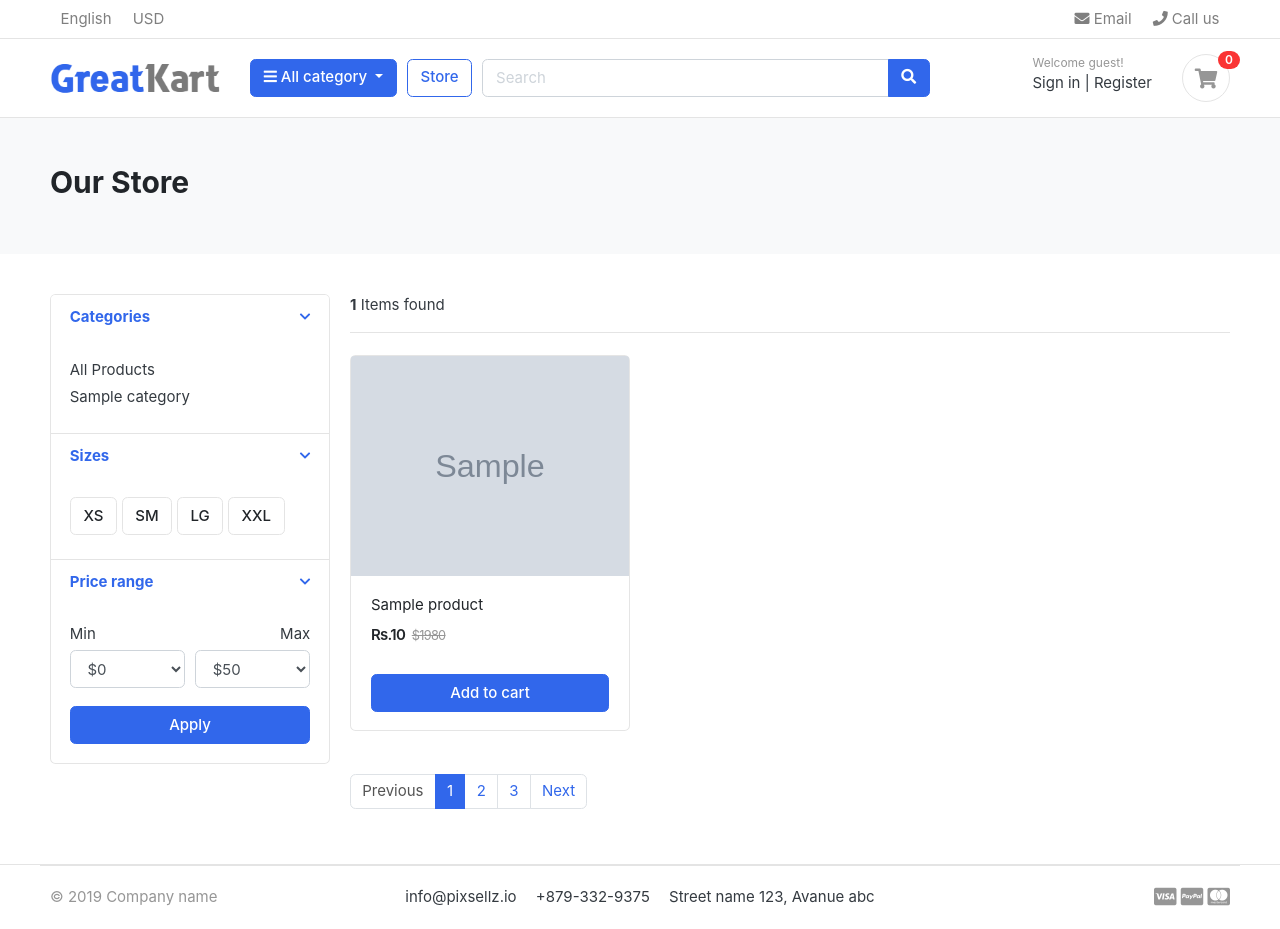
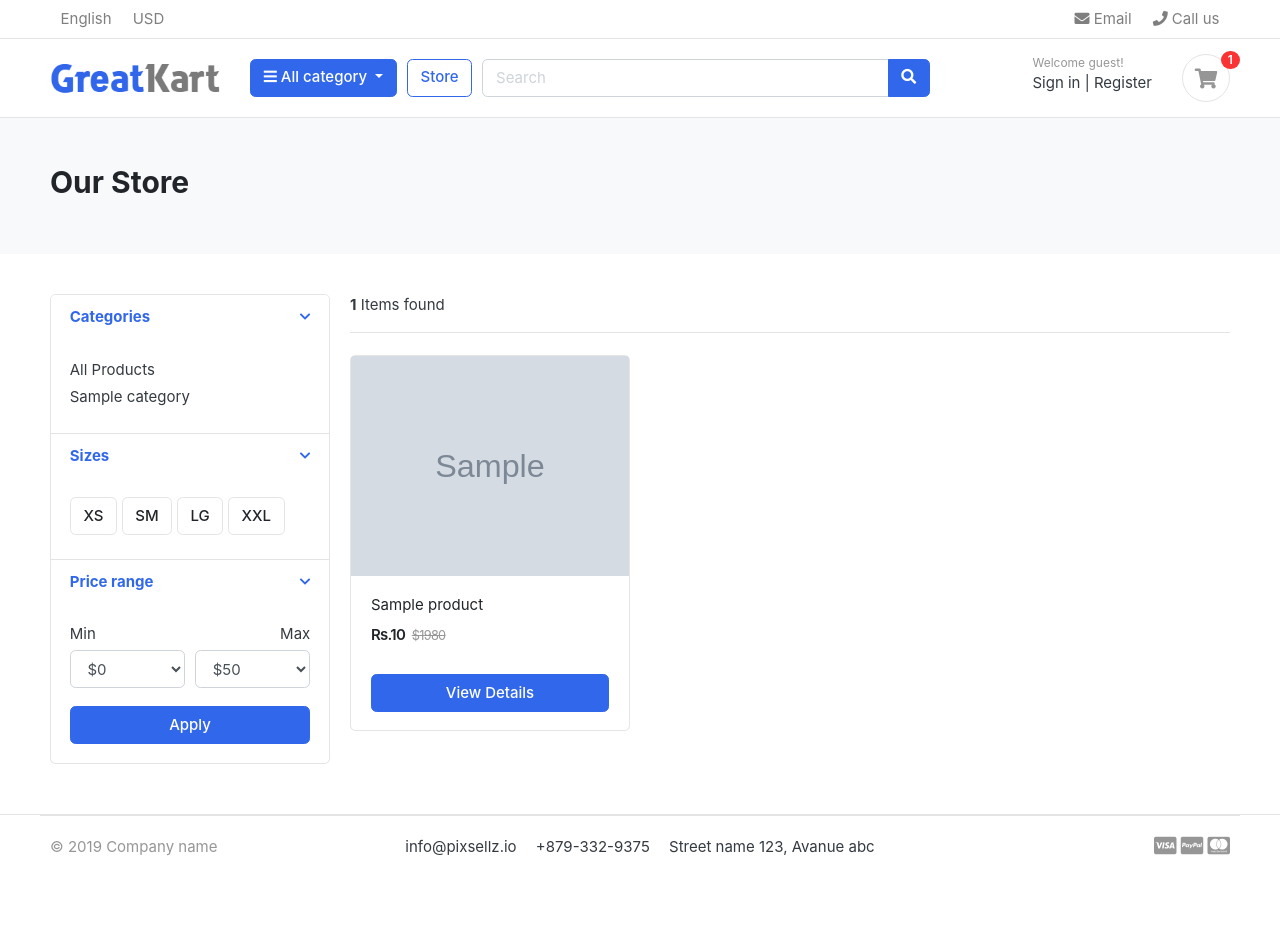
Before and after one commit to sude2p/Ecommerce-django, a Django app: template store/templates/store/store.html in a window 1280 px wide. After the commit the page ends 856 px from the top, so only its background shows below. Run offline with Django 5.2, Linux system fonts and the light colour scheme; the template is opened without the code that fills it: most values are stand-ins (such as "Sample title", 1, 10 or a date in 2020); grey boxes marked "Sample" are stand-in pictures; some libraries are stand-ins or nearby versions; some web fonts are replaced.

Commit message:
cart functionality complete

```diff
--- a/carts/views.py
+++ b/carts/views.py
@@ -70,6 +70,8 @@ def remove_cart_item(request, product_id):
 
 def cart(request, total=0, quantity=0, cart_items=None):
     try:
+        tax = 0
+        grand_total = 0
         cart = Cart.objects.get(cart_id=_cart_id(request))
         cart_items = CartItem.objects.filter(cart=cart, is_active=True)
         for cart_item in cart_items:
--- a/ecommerce/settings.py
+++ b/ecommerce/settings.py
@@ -69,6 +69,7 @@ TEMPLATES = [
                 'django.contrib.auth.context_processors.auth',
                 'django.contrib.messages.context_processors.messages',
                 'category.context_processors.menu_links',
+                'carts.context_processors.counter',
             ],
         },
     },
--- a/store/templates/store/store.html
+++ b/store/templates/store/store.html
@@ -10,7 +10,14 @@
 <!-- ========================= SECTION PAGETOP ========================= -->
 <section class="section-pagetop bg">
 <div class="container">
+	{% if 'search' in request.path %}
+		<!--search result-->
+		<h2 class="title-page">Search Results</h2>
+		{% else %}
+
 	<h2 class="title-page">Our Store</h2>
+
+	{% endif %}
 
 </div> <!-- container //  -->
 </section>
@@ -133,6 +140,7 @@
 </header><!-- sect-heading -->
 
 <div class="row">
+	{%if products %}
     {% for product in products %}
 
 
@@ -151,24 +159,54 @@
 						<del class="price-old">$1980</del>
 					</div> <!-- price-wrap.// -->
 				</div>
-				<a href="{% url 'add_cart' product.id %}" class="btn btn-block btn-primary">Add to cart </a>
+				<a href="{{product.get_url}}" class="btn btn-block btn-primary">View Details </a>
 			</figcaption>
 		</figure>
 	</div> <!-- col.// -->
 
     {% endfor %}
 
+	{% else %}
+
+	<div>
+		<h2>No results found.</h2>
+	</div>
+	{% endif %}
+
 </div> <!-- row end.// -->
 
 
 <nav class="mt-4" aria-label="Page navigation sample">
+	{% if products.has_other_pages %}
   <ul class="pagination">
-    <li class="page-item disabled"><a class="page-link" href="#">Previous</a></li>
-    <li class="page-item active"><a class="page-link" href="#">1</a></li>
-    <li class="page-item"><a class="page-link" href="#">2</a></li>
-    <li class="page-item"><a class="page-link" href="#">3</a></li>
-    <li class="page-item"><a class="page-link" href="#">Next</a></li>
+	{% if products.has_previous %}
+    <li class="page-item"><a class="page-link" href="?page={{products.previous_page_number}}">Previous</a></li>
+
+	{% else %}
+
+	<li class="page-item disabled"><a class="page-link" href="?page="#">Previous</a></li>
+
+	{% endif %}
+
+		{% for i in products.paginator.page_range %}
+		 {% if products.number == i %}
+    		<li class="page-item active"><a class="page-link" href="#">{{i}}</a></li>
+		 {% else %}
+		  	<li class="page-item"><a class="page-link" href="?page={{i}}">{{i}}</a></li>
+		 {% endif %}
+		  {% endfor %}
+
+	{% if products.has_next %}
+
+    <li class="page-item"><a class="page-link" href="?page={{products.next_page_number}}">Next</a></li>
+
+	{% else %}
+
+	<li class="page-item disabled"><a class="page-link" href="#">Next</a></li>
+
+	{% endif %}
   </ul>
+  {% endif %}
 </nav>
 
 	</main> <!-- col.// -->
--- a/store/urls.py
+++ b/store/urls.py
@@ -3,6 +3,7 @@ from .import views
 
 urlpatterns = [
     path('', views.store, name='store'),
-    path('<slug:category_slug>/', views.store, name='products_by_category'),
-    path('<slug:category_slug>/<slug:product_slug>/', views.product_detail, name='product_detail'),
+    path('category/<slug:category_slug>/', views.store, name='products_by_category'),
+    path('category/<slug:category_slug>/<slug:product_slug>/', views.product_detail, name='product_detail'),
+    path('search/', views.search, name='search'),
 ]
--- a/templates/navbar.html
+++ b/templates/navbar.html
@@ -49,9 +49,9 @@
         </div> <!-- col.// -->
         <a href="{%url 'store'%}" class="btn btn-outline-primary">Store</a>
         <div class="col-lg  col-md-6 col-sm-12 col">
-            <form action="#" class="search">
+            <form action="{% url 'search'%}" class="search" method="GET">
                 <div class="input-group w-100">
-                    <input type="text" class="form-control" style="width:60%;" placeholder="Search">
+                    <input type="text" class="form-control" style="width:60%;" placeholder="Search" name="keyword">
 
                     <div class="input-group-append">
                       <button class="btn btn-primary" type="submit">
@@ -70,9 +70,9 @@
                                 <a href="./register.html"> Register</a>
                             </div>
                         </div>
-                        <a href="./cart.html" class="widget-header pl-3 ml-3">
+                        <a href="{% url 'cart'%}" class="widget-header pl-3 ml-3">
                             <div class="icon icon-sm rounded-circle border"><i class="fa fa-shopping-cart"></i></div>
-                            <span class="badge badge-pill badge-danger notify">0</span>
+                            <span class="badge badge-pill badge-danger notify">{{cart_count}}</span>
                         </a>
                     </div> <!-- widgets-wrap.// -->
                 </div> <!-- col.// -->
```
Also changed, not shown: carts/context_processors.py (+9 -0 lines), store/views.py (+25 -4 lines).
